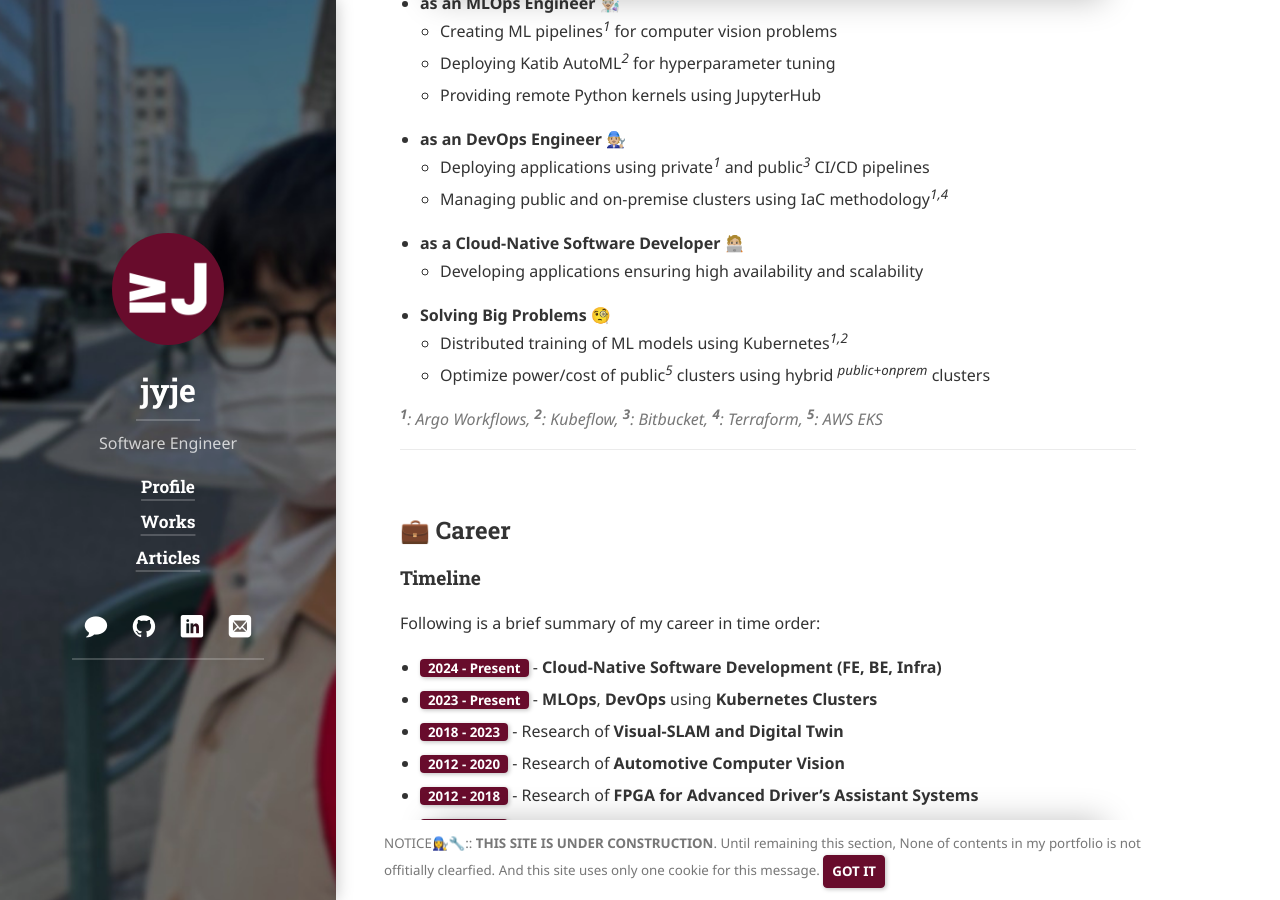
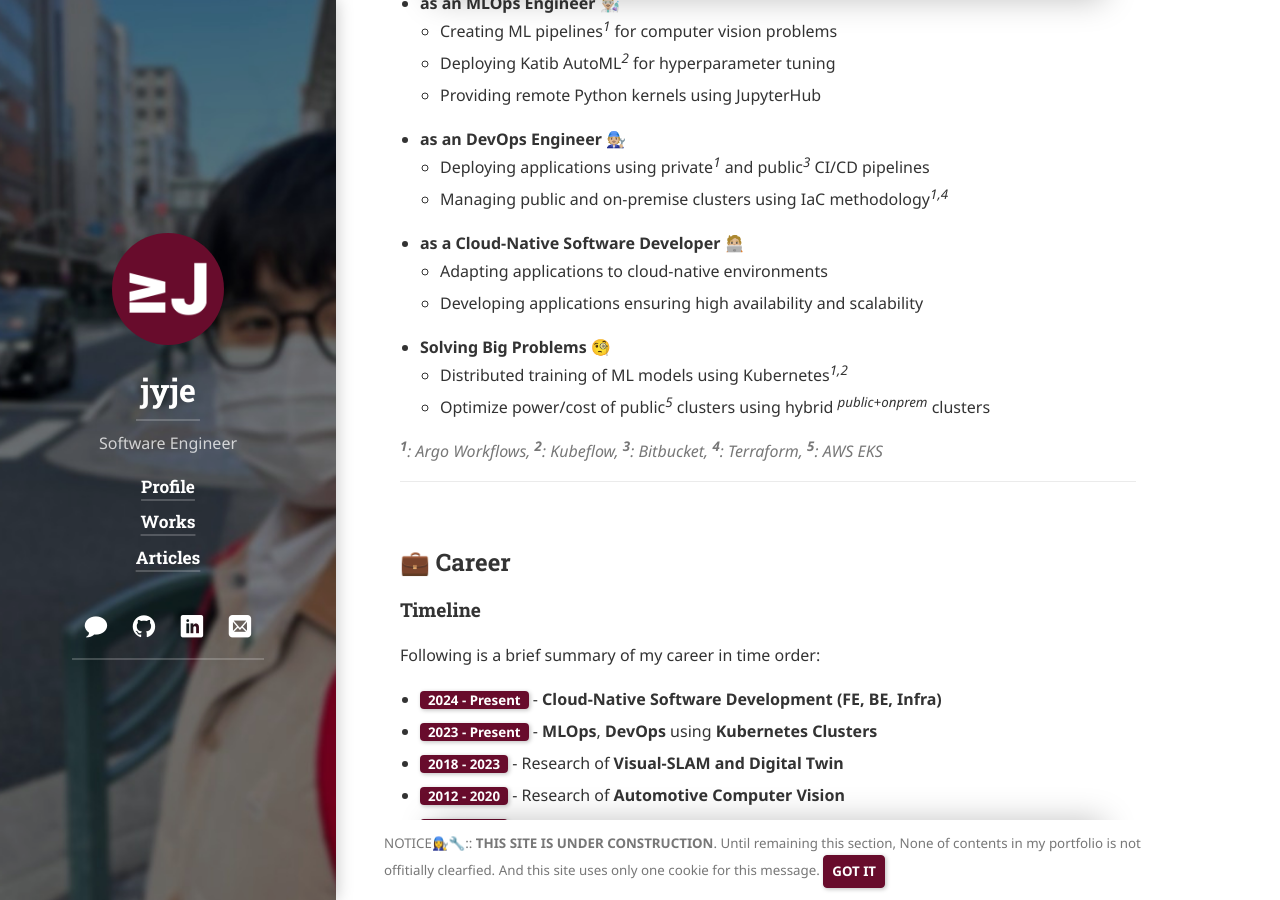
Before and after one commit to jyje/portfolio, a Jekyll site: the page built from profile/index.md, in a window 1280 px wide and 900 px high, scrolled down 910 px. Built offline with Jekyll 4.4.1, drawn with Linux system fonts in a browser that asks for light colours; cached includes are drawn as plain includes; nearby versions of some CDN libraries; some web fonts are replaced; library files that are not in the unit come from our copies.

Commit message:
🔧 profile: update contents

```diff
--- a/profile/index.md
+++ b/profile/index.md
@@ -48,6 +48,7 @@ Currently, I work at [MAXST]{:.heading.flip-title} in South Korea as a software
     - Managing public and on-premise clusters using IaC methodology<sup>*1,4*</sup>
 
 - **as a Cloud-Native Software Developer 🧑🏼‍💻**
+    - Adapting applications to cloud-native environments
     - Developing applications ensuring high availability and scalability
 
 - **Solving Big Problems 🧐**
```
